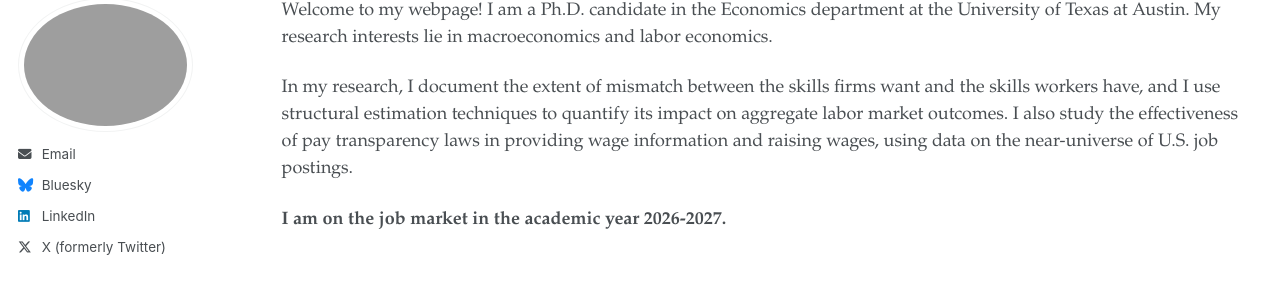
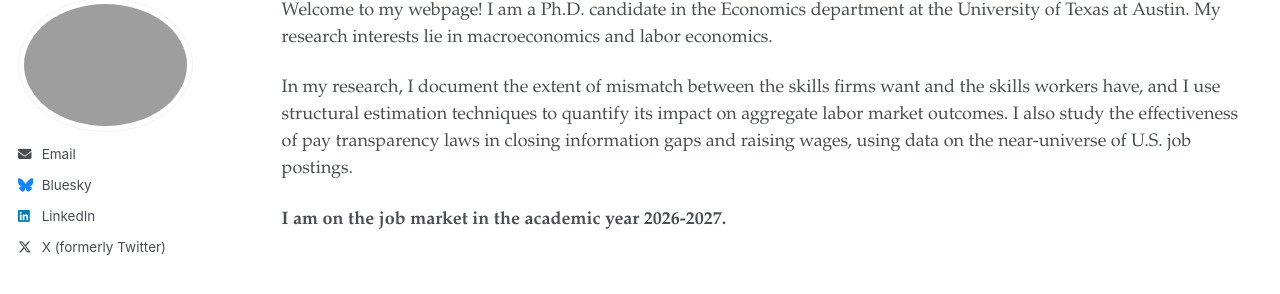
Before and after one commit to upmanyu-suryansh/upmanyu-suryansh.github.io, a Jekyll site: the page built from _pages/about.md, in a window 1280 px wide. Shown: the part 103-397 px from the top of the page. Built offline with Jekyll 4.4.1, drawn with Linux system fonts in a browser that asks for light colours; a script bundle is joined from its source files by our own code; library files that are not in the unit come from our copies.

Commit message:
Clarify research on pay transparency laws
Updated the description of research focus to clarify the impact of pay transparency laws.

```diff
--- a/_pages/about.md
+++ b/_pages/about.md
@@ -9,6 +9,6 @@
 
 Welcome to my webpage! I am a Ph.D. candidate in the Economics department at the University of Texas at Austin. My research interests lie in macroeconomics and labor economics.
 
-In my research, I document the extent of mismatch between the skills firms want and the skills workers have, and I use structural estimation techniques to quantify its impact on aggregate labor market outcomes. I also study the effectiveness of pay transparency laws in providing wage information and raising wages, using data on the near-universe of U.S. job postings.
+In my research, I document the extent of mismatch between the skills firms want and the skills workers have, and I use structural estimation techniques to quantify its impact on aggregate labor market outcomes. I also study the effectiveness of pay transparency laws in closing information gaps and raising wages, using data on the near-universe of U.S. job postings.
 
 **I am on the job market in the academic year 2026-2027.**
```
